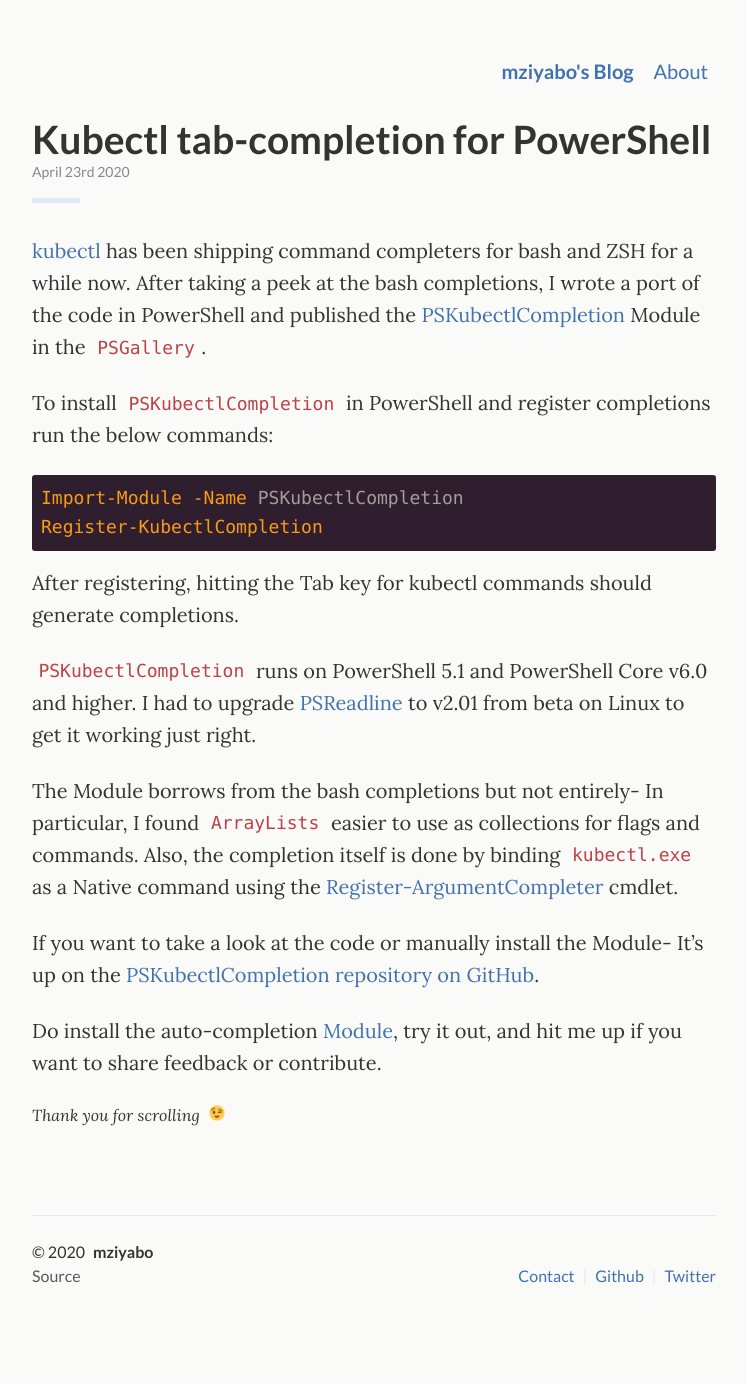
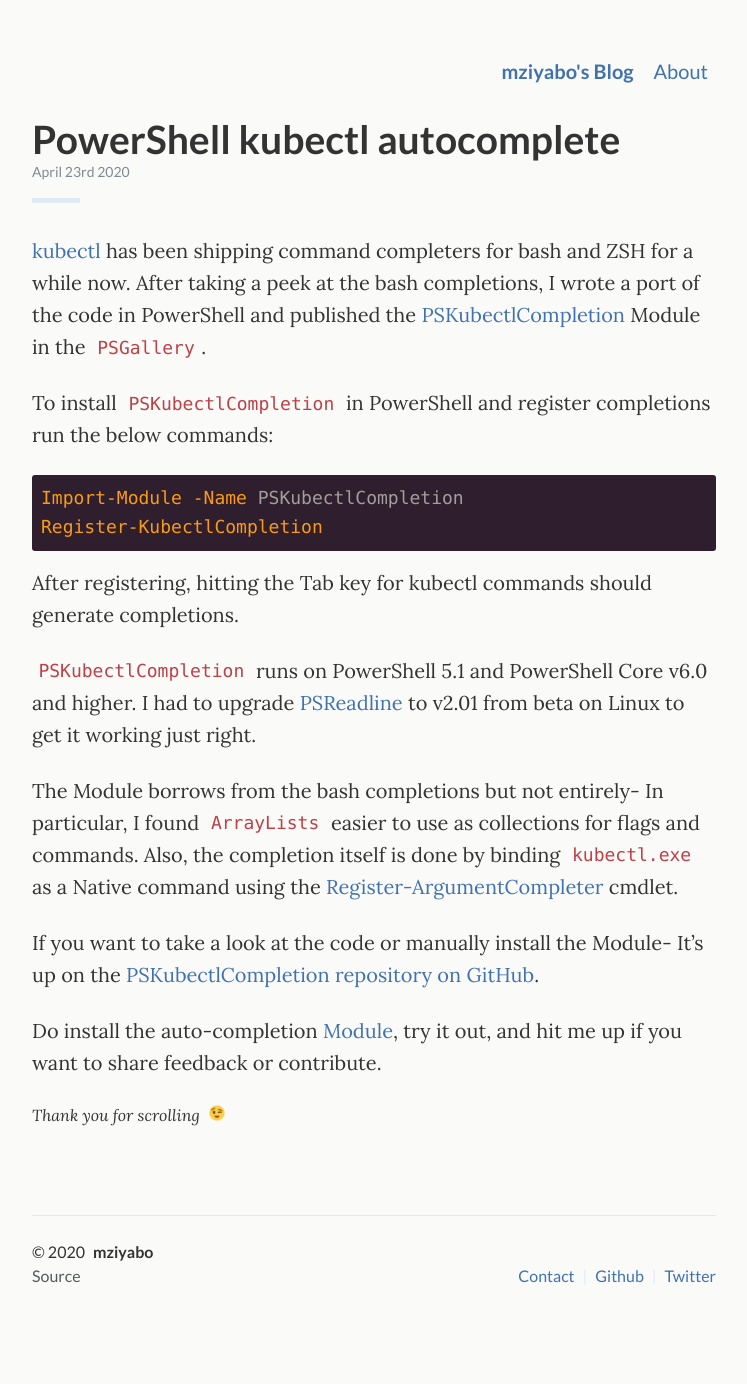
Before and after one commit to mziyabo/mziyabo.github.io, a Jekyll site: the page built from _posts/2020-04-23-kubectl-auto-completion-in-powershell.md, in a window 1280 px wide. Shown: the whole page, without its empty margins (266-1013 px from the left). Built offline with Jekyll 4.4.1, drawn with Linux system fonts in a browser that asks for light colours; comment, search, counter and statistics services are not loaded.

Commit message:
tweak: changed post title

```diff
--- a/_posts/2020-04-23-kubectl-auto-completion-in-powershell.md
+++ b/_posts/2020-04-23-kubectl-auto-completion-in-powershell.md
@@ -1,6 +1,6 @@
 ---
 layout: post
-title: "Kubectl tab-completion for PowerShell"
+title: "PowerShell kubectl autocomplete"
 description: "kubectl tab-completion in PowerShell"
 category:
 tags: [PSKubectlCompletion,kubectl,PowerShell,auto-completion,tab-completion]
```
